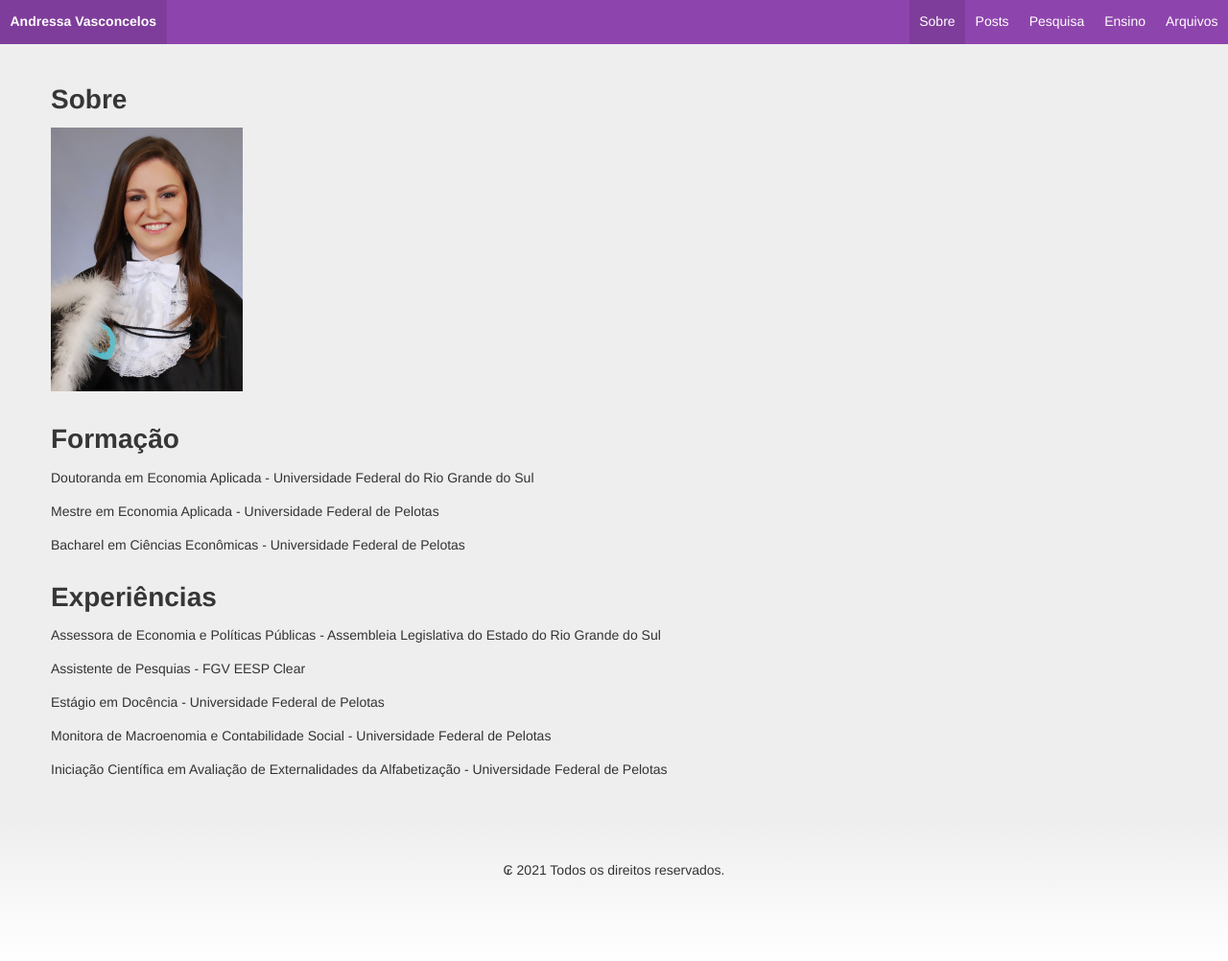
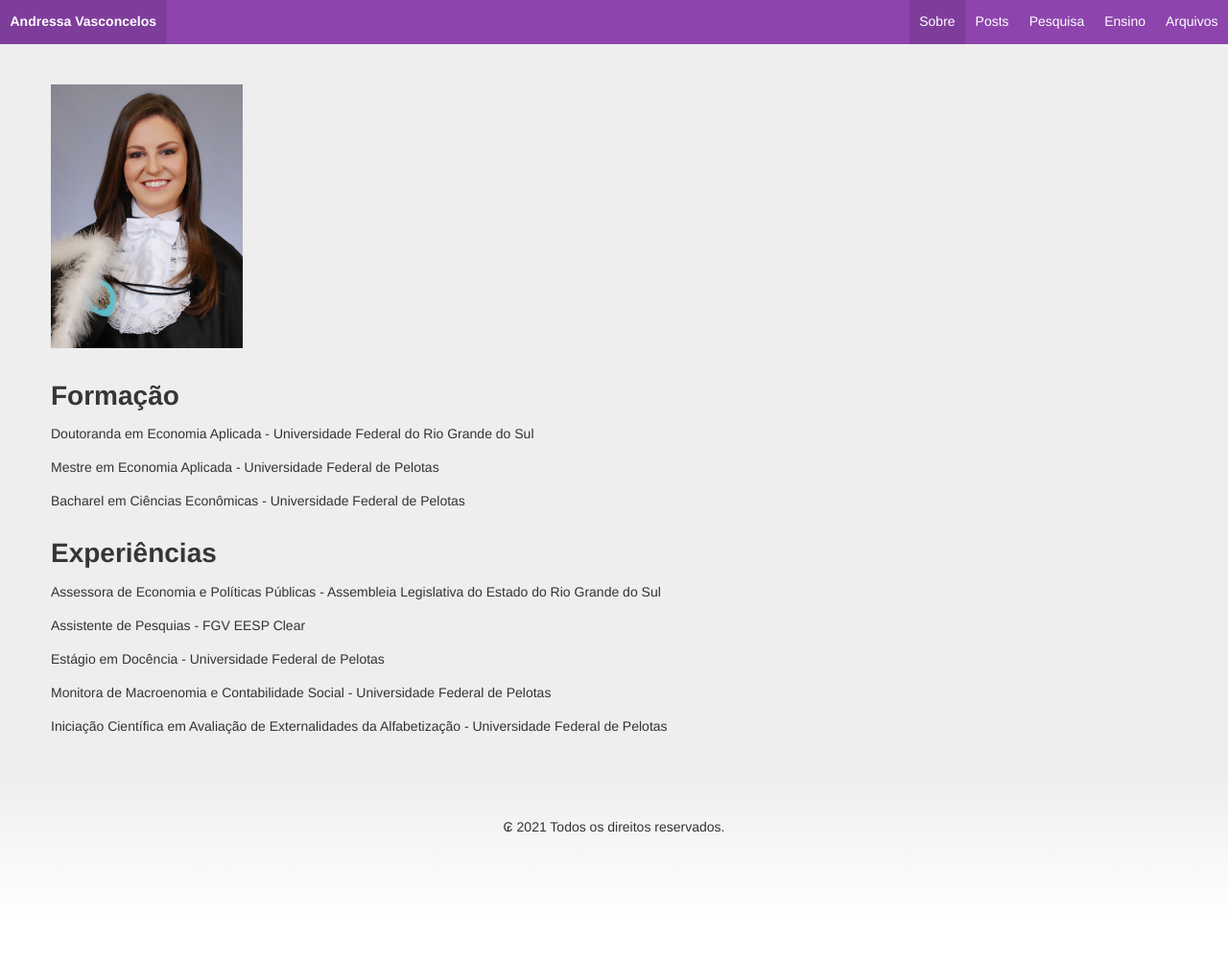
Before and after one commit to andressamielke/andressamielke.github.io, a Jekyll site: the page built from sobre.md, in a window 1280 px wide. Shown: the whole page at 96% size. Built offline with Jekyll 4.4.1, drawn with Linux system fonts in a browser that asks for light colours; some web fonts are replaced; after the commit the page ends 957 px from its top, so only the background shows below that.

Commit message:
Update sobre.md

```diff
--- a/sobre.md
+++ b/sobre.md
@@ -5,7 +5,7 @@
 layout: default
 ---
 
-# Sobre
+
 
 ![img](/assets/img/bio.jpg)
 
```
